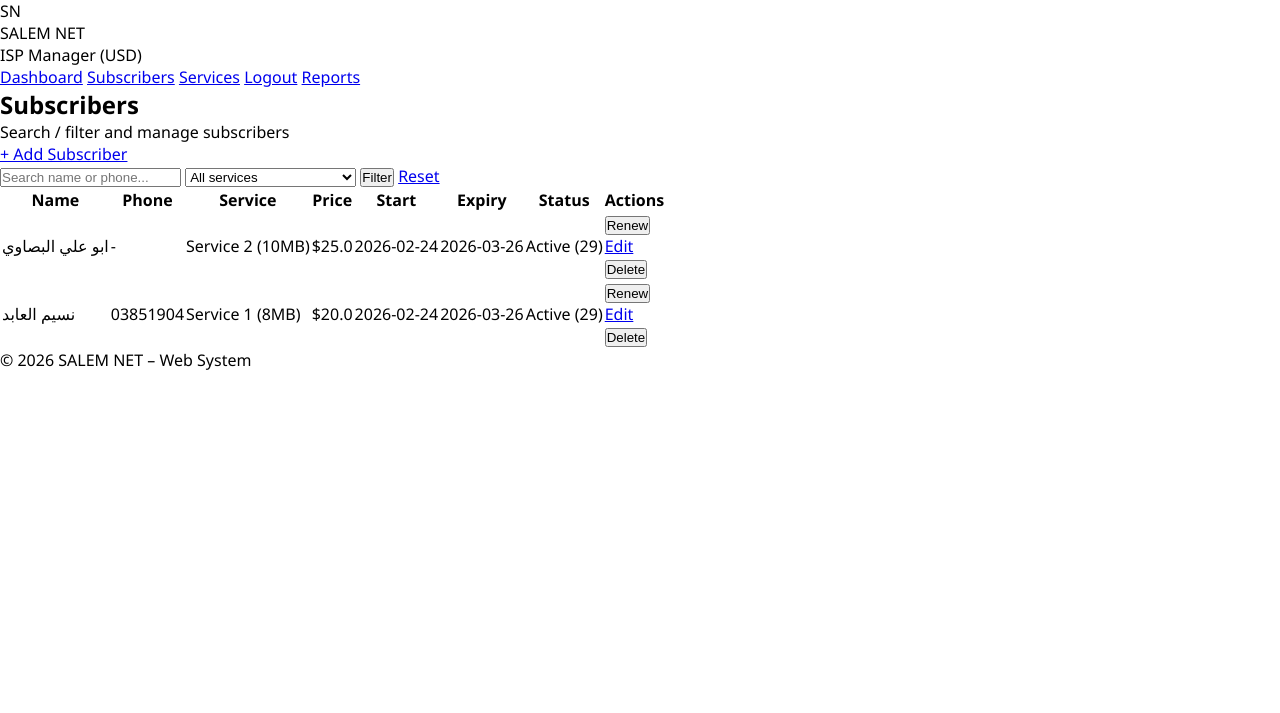
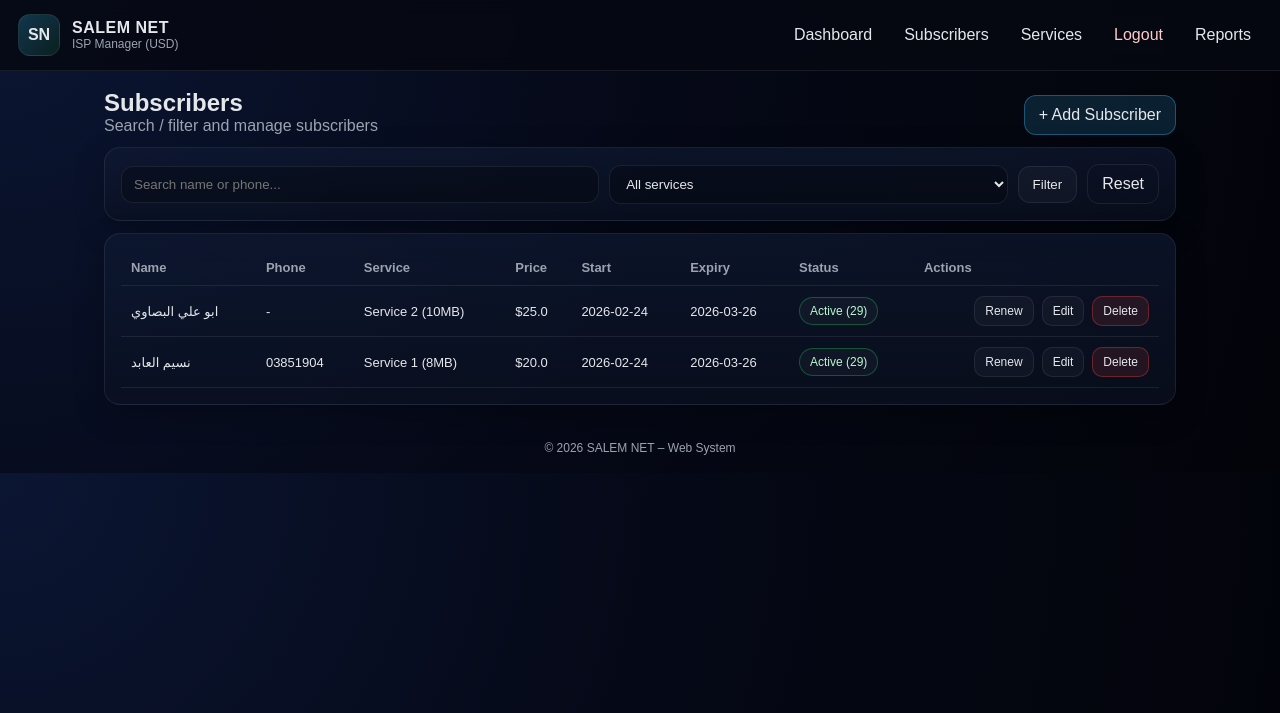
Before and after one commit to khalilsalem200-debug/salem-net, a Flask app: page /subscribers in a window 1280 px wide. Shown: the top 713 px of the page. Run offline with Flask 3, Linux system fonts and the light colour scheme; a user stored in the database is signed in; data comes from the database, SQL or seed files in the repository.

Commit message:
Update style.css

```diff
--- a/static/css/style.css
+++ b/static/css/style.css
@@ -1,122 +1,167 @@
-/* ================= GLOBAL ================= */
-
-* {
-    margin: 0;
-    padding: 0;
-    box-sizing: border-box;
+:root{
+  --bg:#060912;
+  --card:#0b1222;
+  --card2:#0f1a33;
+  --text:#e5e7eb;
+  --muted:#9ca3af;
+  --accent:#38bdf8;
+  --ok:#22c55e;
+  --warn:#f59e0b;
+  --bad:#ef4444;
+  --border: rgba(255,255,255,0.08);
 }
 
-body {
-    font-family: 'Segoe UI', sans-serif;
+*{box-sizing:border-box}
+body{
+  margin:0;
+  font-family: Arial, Helvetica, sans-serif;
+  background: radial-gradient(circle at top left,#0b1633 0,#050816 50%,#03040a 100%);
+  color:var(--text);
 }
 
-/* ================= LOGIN PAGE ================= */
-
-.login-page {
-    height: 100vh;
-    background: linear-gradient(135deg, #0f172a, #020617);
-    display: flex;
-    justify-content: center;
-    align-items: center;
-    color: white;
+.topbar{
+  position: sticky;
+  top:0;
+  z-index: 10;
+  display:flex;
+  justify-content:space-between;
+  align-items:center;
+  padding:14px 18px;
+  border-bottom:1px solid var(--border);
+  backdrop-filter: blur(10px);
+  background: rgba(6,9,18,0.85);
 }
 
-.login-wrapper {
-    text-align: center;
+.brand{display:flex; align-items:center; gap:12px;}
+.logo{
+  width:42px;height:42px;border-radius:12px;
+  display:grid;place-items:center;
+  background: linear-gradient(135deg, rgba(56,189,248,0.25), rgba(34,197,94,0.12));
+  border:1px solid var(--border);
+  font-weight:700;
+}
+.brand-title{font-weight:800; letter-spacing:0.5px;}
+.brand-sub{font-size:12px; color:var(--muted);}
+
+.nav{display:flex; gap:10px; align-items:center;}
+.navlink{
+  color:var(--text);
+  text-decoration:none;
+  padding:8px 10px;
+  border:1px solid transparent;
+  border-radius:10px;
+}
+.navlink:hover{border-color:var(--border); background: rgba(255,255,255,0.03);}
+.navlink.danger{color:#fecaca}
+
+.container{max-width:1100px; margin:18px auto; padding:0 14px;}
+
+.footer{
+  text-align:center;
+  padding:18px 10px;
+  color:var(--muted);
+  font-size:12px;
 }
 
-/* ===== Logo ===== */
-
-.logo-section {
-    margin-bottom: 40px;
+.card{
+  background: linear-gradient(180deg, rgba(15,26,51,0.65), rgba(11,18,34,0.65));
+  border:1px solid var(--border);
+  border-radius:16px;
+  padding:16px;
+  box-shadow: 0 10px 30px rgba(0,0,0,0.25);
 }
 
-.wifi-icon {
-    font-size: 50px;
-    color: #38bdf8;
-    margin-bottom: 12px;
-    animation: glow 2s infinite alternate;
+.center-card{min-height:70vh; display:grid; place-items:center;}
+.h1{margin:0 0 10px 0;}
+.h3{margin:0;}
+.muted{color:var(--muted);}
+
+.form{display:flex; flex-direction:column; gap:10px; margin-top:12px;}
+label{font-size:13px; color:var(--muted);}
+input, select{
+  width:100%;
+  padding:10px 12px;
+  border-radius:12px;
+  border:1px solid var(--border);
+  background: rgba(0,0,0,0.25);
+  color:var(--text);
+  outline:none;
 }
+input:focus, select:focus{border-color: rgba(56,189,248,0.45);}
 
-.logo-section h1 {
-    font-size: 40px;
-    letter-spacing: 3px;
+.btn{
+  display:inline-flex; align-items:center; justify-content:center;
+  padding:10px 14px;
+  border-radius:12px;
+  border:1px solid var(--border);
+  background: rgba(255,255,255,0.03);
+  color:var(--text);
+  text-decoration:none;
+  cursor:pointer;
+  gap:8px;
 }
+.btn:hover{background: rgba(255,255,255,0.06);}
+.btn.primary{
+  background: rgba(56,189,248,0.15);
+  border-color: rgba(56,189,248,0.35);
+}
+.btn.danger{
+  background: rgba(239,68,68,0.12);
+  border-color: rgba(239,68,68,0.35);
+}
+.btn.ghost{background: transparent;}
+.btn.small{padding:7px 10px; border-radius:10px; font-size:12px;}
 
-.logo-section p {
-    color: #94a3b8;
-    font-size: 14px;
-    margin-top: 6px;
+.page-head{display:flex; justify-content:space-between; align-items:flex-end; gap:12px; margin:6px 0 12px;}
+.page-head h2{margin:0;}
+.mt{margin-top:12px;}
+
+.grid-4{display:grid; grid-template-columns: repeat(4, 1fr); gap:12px;}
+.grid-2{display:grid; grid-template-columns: repeat(2, 1fr); gap:12px;}
+
+.stat{padding:14px; border-radius:16px; border:1px solid var(--border); background: rgba(255,255,255,0.03);}
+.stat-k{color:var(--muted); font-size:12px;}
+.stat-v{font-size:28px; font-weight:800; margin-top:6px;}
+.stat.ok{border-color: rgba(34,197,94,0.25);}
+.stat.warn{border-color: rgba(245,158,11,0.25);}
+.stat.bad{border-color: rgba(239,68,68,0.25);}
+
+.row{display:flex; align-items:center; justify-content:space-between; gap:12px;}
+.big{font-size:34px; font-weight:900; margin-top:4px;}
+
+.table-wrap{overflow:auto;}
+.table{width:100%; border-collapse: collapse; min-width: 860px;}
+.table th, .table td{
+  padding:10px;
+  border-bottom:1px solid var(--border);
+  text-align:left;
+  font-size:13px;
 }
+.table th{color:var(--muted); font-weight:700;}
+.right{text-align:right;}
+.actions{display:flex; gap:8px; justify-content:flex-end; flex-wrap:wrap;}
 
-/* Glow Effect */
-@keyframes glow {
-    from {
-        text-shadow: 0 0 10px #38bdf8;
-    }
-    to {
-        text-shadow: 0 0 35px #38bdf8;
-    }
+.filters{display:grid; grid-template-columns: 1.2fr 1fr auto auto; gap:10px; align-items:center;}
+.alerts{margin-bottom:12px; display:flex; flex-direction:column; gap:8px;}
+.alert{padding:10px 12px; border-radius:12px; border:1px solid var(--border); background: rgba(255,255,255,0.03);}
+.alert.success{border-color: rgba(34,197,94,0.25);}
+.alert.danger{border-color: rgba(239,68,68,0.25);}
+
+.badge{
+  display:inline-flex;
+  padding:6px 10px;
+  border-radius:999px;
+  border:1px solid var(--border);
+  background: rgba(255,255,255,0.03);
+  font-size:12px;
+  color:var(--muted);
 }
+.badge.ok{border-color: rgba(34,197,94,0.35); color: #bbf7d0;}
+.badge.warn{border-color: rgba(245,158,11,0.35); color:#fde68a;}
+.badge.bad{border-color: rgba(239,68,68,0.35); color:#fecaca;}
 
-/* ===== Login Box ===== */
-
-.login-box {
-    background: rgba(15, 23, 42, 0.95);
-    padding: 40px;
-    width: 340px;
-    border-radius: 16px;
-    box-shadow: 0 0 40px rgba(0,0,0,0.6);
+@media (max-width: 900px){
+  .grid-4{grid-template-columns: repeat(2, 1fr);}
+  .filters{grid-template-columns: 1fr; }
+  .table{min-width: 760px;}
 }
-
-.login-box h2 {
-    margin-bottom: 25px;
-    font-weight: 500;
-}
-
-/* ===== Input Fields ===== */
-
-.input-group {
-    position: relative;
-    margin-bottom: 20px;
-}
-
-.input-group input {
-    width: 100%;
-    padding: 12px 40px 12px 12px;
-    border: none;
-    border-radius: 8px;
-    background: #1e293b;
-    color: white;
-    outline: none;
-    transition: 0.3s;
-}
-
-.input-group input:focus {
-    background: #334155;
-}
-
-.input-group i {
-    position: absolute;
-    right: 12px;
-    top: 12px;
-    color: #38bdf8;
-}
-
-/* ===== Button ===== */
-
-.btn-login {
-    width: 100%;
-    padding: 12px;
-    background: #38bdf8;
-    border: none;
-    border-radius: 8px;
-    font-weight: bold;
-    color: black;
-    cursor: pointer;
-    transition: 0.3s;
-}
-
-.btn-login:hover {
-    background: #0ea5e9;
-}
```
